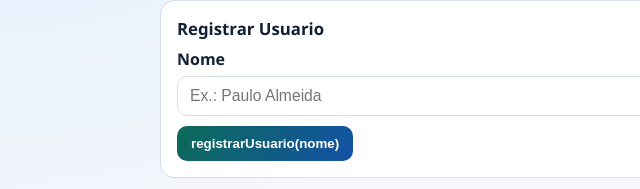
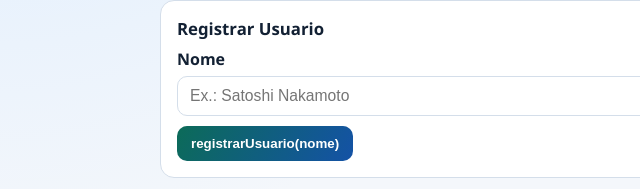
Before and after one commit to Almeida-Paulo/irede-smart-contract, a plain HTML site: page frontend/index.html in a window 1280 px wide. Shown: the part 382-571 px from the top of the page, 0-640 px from the left. Drawn offline with nearby package versions, Linux system fonts and the light colour scheme.

Commit message:
index update

```diff
--- a/frontend/index.html
+++ b/frontend/index.html
@@ -37,7 +37,7 @@
       <section class="card">
         <h2>Registrar Usuario</h2>
         <label for="nomeInput">Nome</label>
-        <input id="nomeInput" type="text" maxlength="64" placeholder="Ex.: Paulo Almeida" />
+        <input id="nomeInput" type="text" maxlength="64" placeholder="Ex.: Satoshi Nakamoto" />
         <button id="registerBtn" type="button">registrarUsuario(nome)</button>
       </section>
 
```
